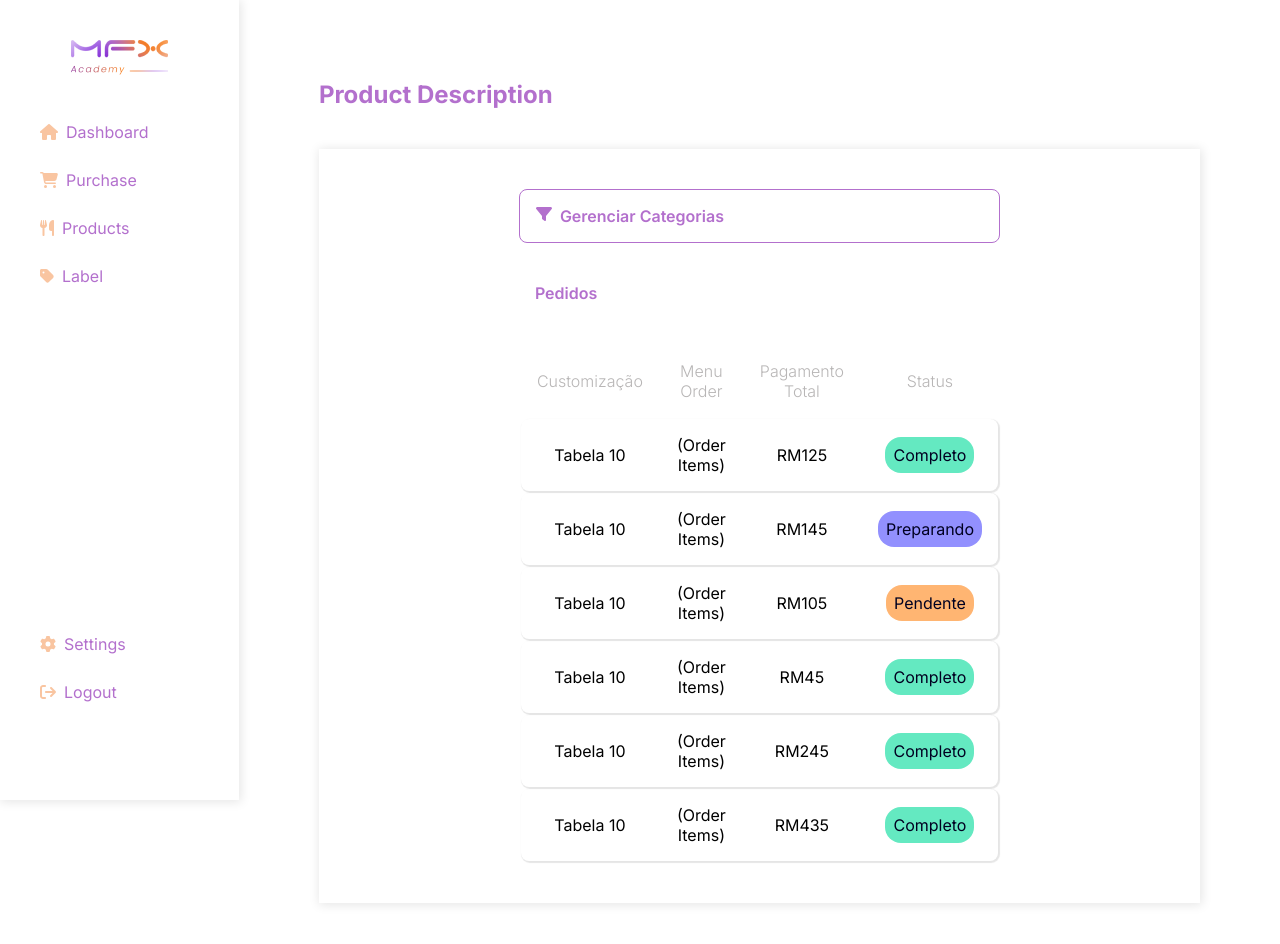
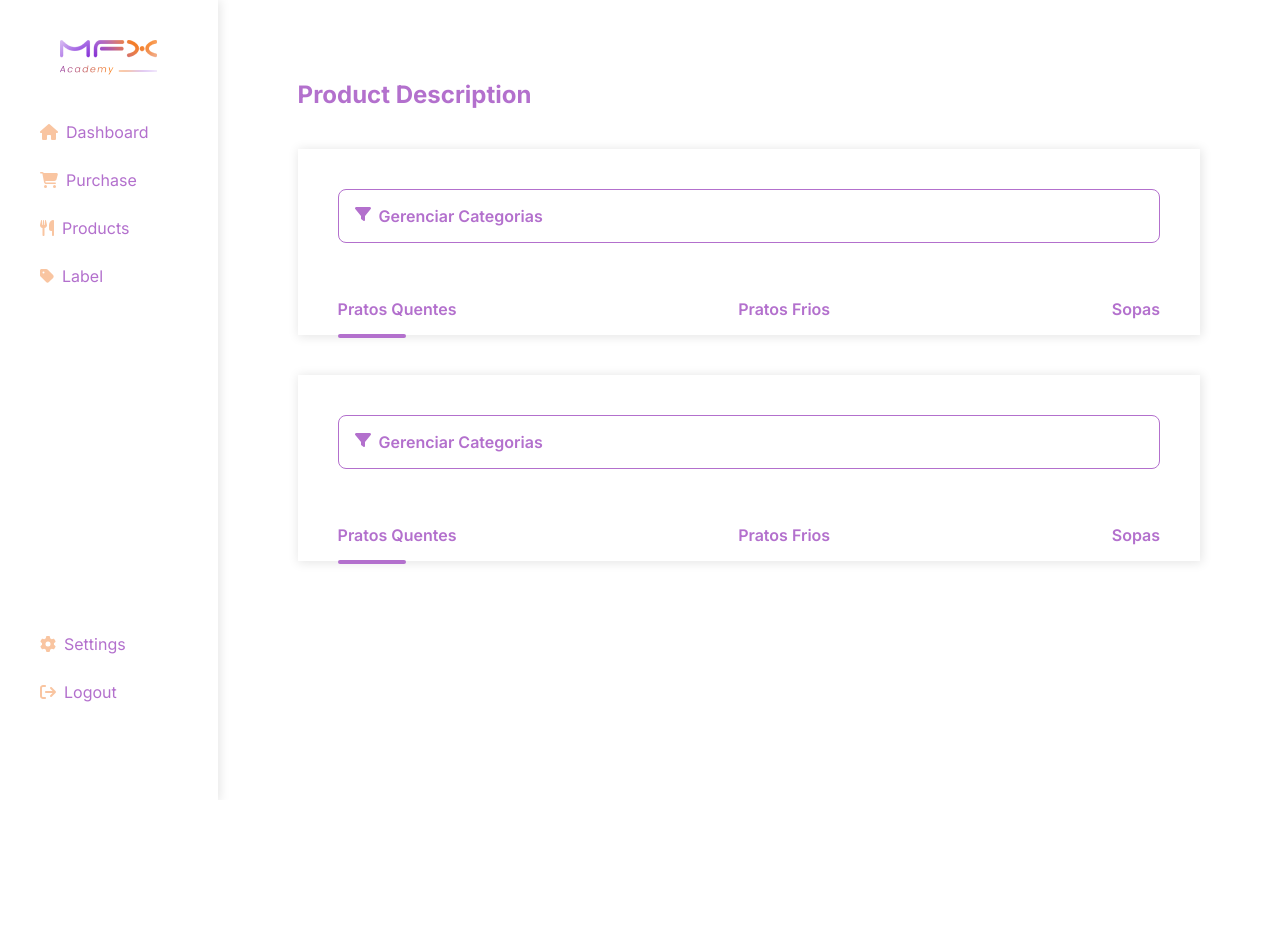
Before and after one commit to danicvan/restaurant-system, a React (Vite) app: page /products in a window 1280 px wide. Shown: the top 944 px of the page. After the commit the page ends 800 px from the top, so only its background shows below. Built offline with nearby package versions, Linux system fonts and the light colour scheme.

Commit message:
Initialize products page.

```diff
--- a/src/Pages/Dashboard/Dashboard.jsx
+++ b/src/Pages/Dashboard/Dashboard.jsx
@@ -15,7 +15,7 @@ function Dashboard() {
             <div className="container__filter">
               <h4>
                 <FontAwesomeIcon icon={faFilter} className="nav__icon" />
-                <span>Filtro</span>
+                <span>Filter</span>
               </h4>
             </div>
           </div>
--- a/src/Pages/Products/Products.jsx
+++ b/src/Pages/Products/Products.jsx
@@ -15,58 +15,48 @@ function Products() {
               <span>Gerenciar Categorias</span>
             </h4>
           </div>
-          <div className="container__title">
-            <h4>Pedidos</h4>
 
+          <div className="option">
+            <ul className="option__list">
+              <li className="active">
+                <h4>Pratos Quentes</h4>
+                <span></span>
+              </li>
+              <li>
+                <h4>Pratos Frios</h4>
+                <span></span>
+              </li>
+              <li>
+                <h4>Sopas</h4>
+                <span></span>
+              </li>
+            </ul>
           </div>
-          <table>
-            <thead>
-              <tr>
-                <th>Customização</th>
-                <th>Menu Order</th>
-                <th>Pagamento Total</th>
-                <th>Status</th>
-              </tr>
-            </thead>
-            <tbody>
-              <tr>
-                <td>Tabela 10</td>
-                <td>(Order Items)</td>
-                <td>RM125</td>
-                <td><span className="completo">Completo</span></td>
-              </tr>
-              <tr>
-                <td>Tabela 10</td>
-                <td>(Order Items)</td>
-                <td>RM145</td>
-                <td><span className="preparando">Preparando</span></td>
-              </tr>
-              <tr>
-                <td>Tabela 10</td>
-                <td>(Order Items)</td>
-                <td>RM105</td>
-                <td><span className="pendente">Pendente</span></td>
-              </tr>
-              <tr>
-                <td>Tabela 10</td>
-                <td>(Order Items)</td>
-                <td>RM45</td>
-                <td><span className="completo">Completo</span></td>
-              </tr>
-              <tr>
-                <td>Tabela 10</td>
-                <td>(Order Items)</td>
-                <td>RM245</td>
-                <td><span className="completo">Completo</span></td>
-              </tr>
-              <tr>
-                <td>Tabela 10</td>
-                <td>(Order Items)</td>
-                <td>RM435</td>
-                <td><span className="completo">Completo</span></td>
-              </tr>
-            </tbody>
-          </table>
+        </div>
+        <div className="container__table">
+          <div className="container__categories">
+            <h4>
+              <FontAwesomeIcon icon={faFilter} className="nav__icon" />
+              <span>Gerenciar Categorias</span>
+            </h4>
+          </div>
+
+          <div className="option">
+            <ul className="option__list">
+              <li className="active">
+                <h4>Pratos Quentes</h4>
+                <span></span>
+              </li>
+              <li>
+                <h4>Pratos Frios</h4>
+                <span></span>
+              </li>
+              <li>
+                <h4>Sopas</h4>
+                <span></span>
+              </li>
+            </ul>
+          </div>
         </div>
       </div>
     </>
--- a/src/index.css
+++ b/src/index.css
@@ -41,8 +41,8 @@ p {
 }
 
 .nav {
-    width: 25%;
-    height: 100vh;
+    min-width: 17%;
+    min-height: 100vh;
     padding: 3vh;
     box-shadow: 1px 1px 10px 1px rgba(0, 0, 0, 0.1);
 }
@@ -105,7 +105,7 @@ p {
 .container__table {
     position: relative;
     margin: 5vh 0;
-    padding: 5vh 25vh;
+    padding: 5vh 5vh 0vh 5vh;
     box-shadow: 1px 1px 10px 1px rgba(0, 0, 0, 0.1);
     border: none;
 }
@@ -120,6 +120,11 @@ p {
     border: 1px solid #B370CD;
     border-radius: 10vh;
     cursor: pointer;
+    transition: .2s;
+}
+
+.container__filter:hover {
+    opacity: .8;
 }
 
 .container__filter h4 {
@@ -176,9 +181,43 @@ table tbody tr td .pendente {
     border: 1px solid #B370CD;
     border-radius: 1vh;
     cursor: pointer;
+    transition: .2s;
+}
+
+.container__categories:hover {
+    opacity: .8;
 }
 
 .container__categories h4 {
     display: flex;
     gap: 1vh;
 }
+
+.option {
+    padding: 5vh 0 0 0;
+}
+
+.option__list {
+    display: flex;
+    justify-content: space-between;
+    gap: 15%;
+}
+.option__list li {
+    list-style: none;
+}
+
+.option__list li h4 {
+    color: #B370CD;
+    padding: 2vh 0;
+}
+
+.option__list .active span {
+    position: absolute;
+    content: '';
+    background-color: #B370CD;
+    width: 8.5vh;
+    height: 0.5vh;
+    transform: .5s;
+    border-radius: 10px;
+    bottom: -2.5px;
+}
```
Lines whose indentation alone changed are shown as unchanged.
